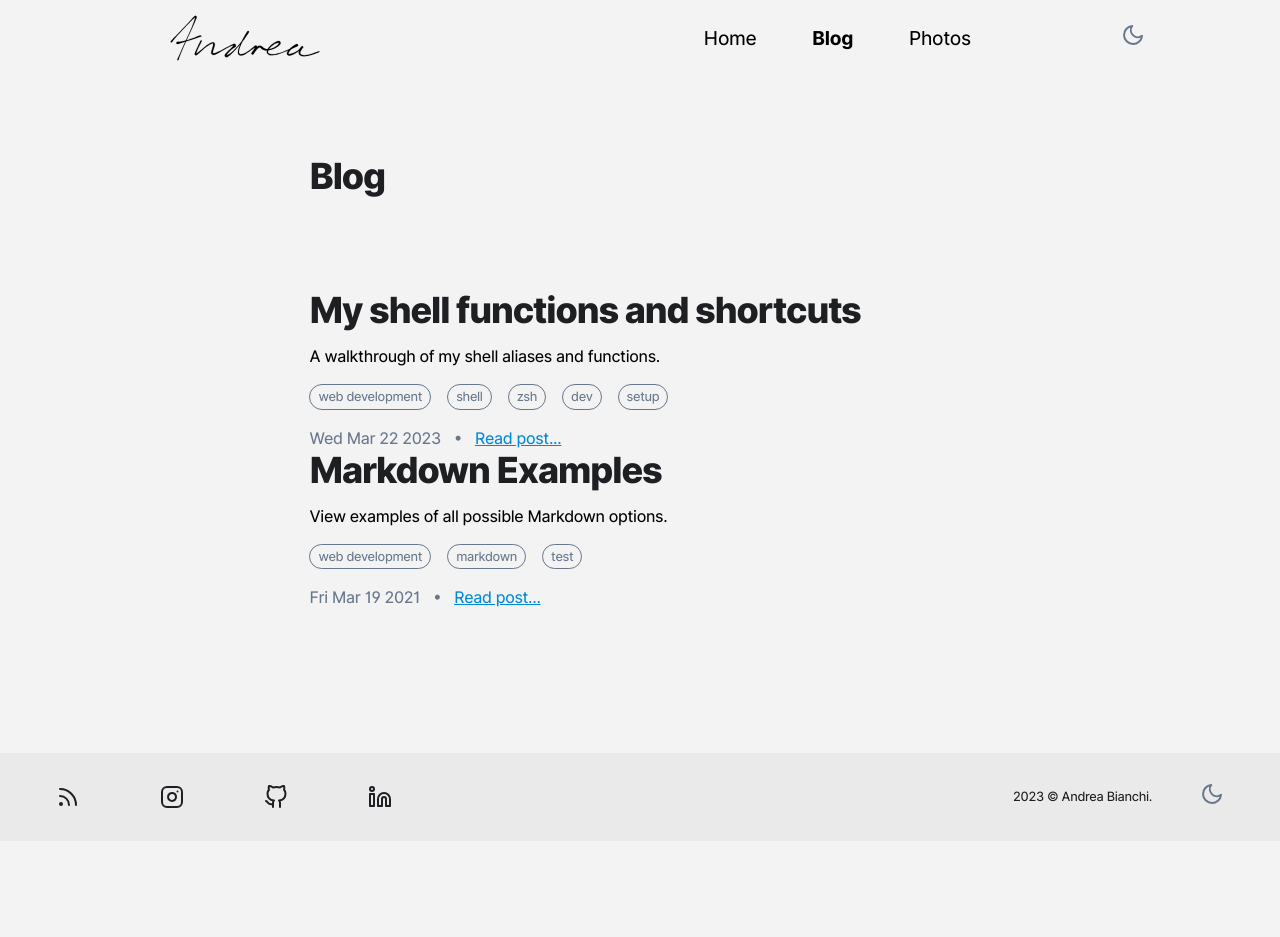
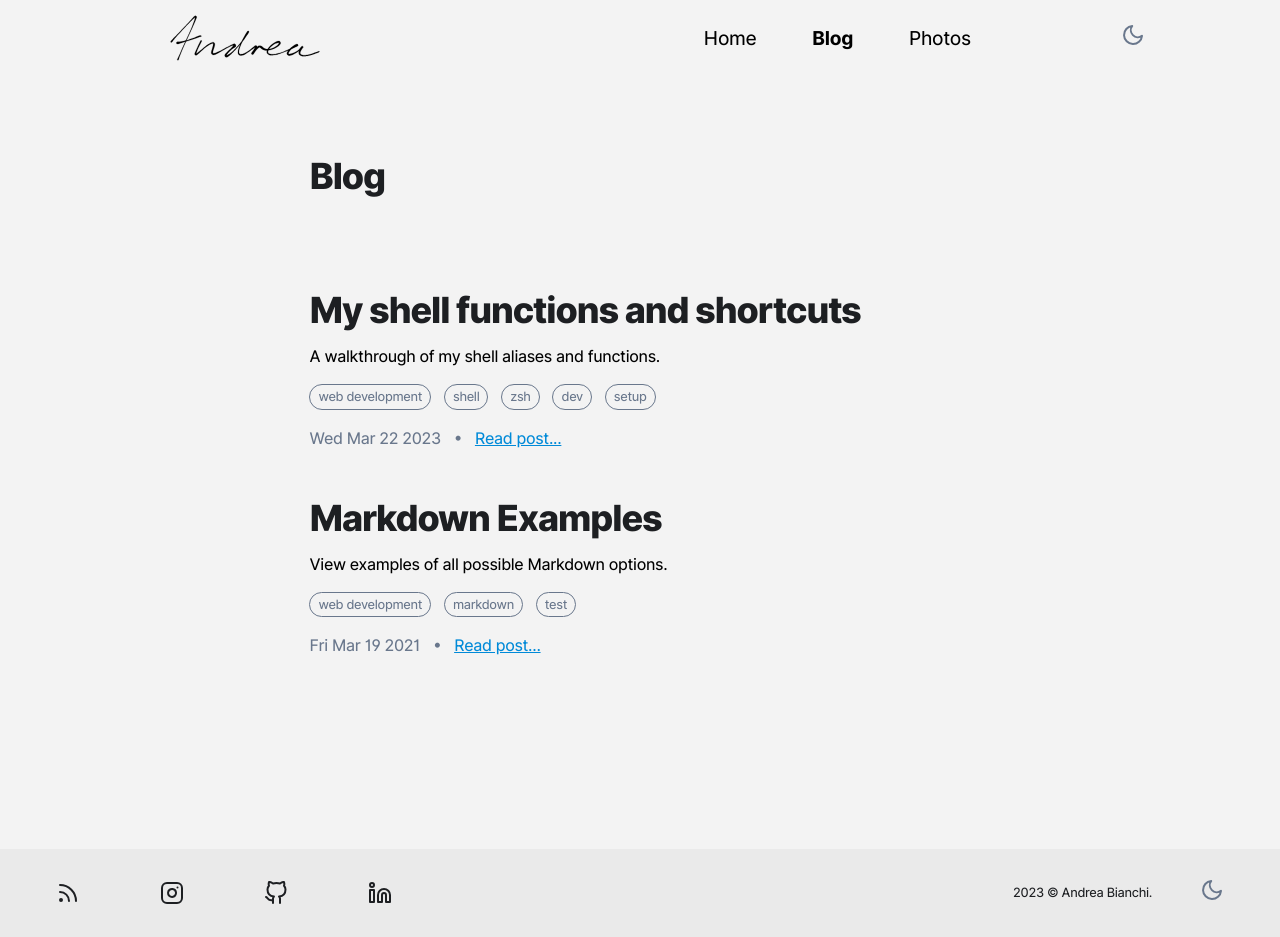
Before and after one commit to andreaiaia/blog, a Next.js app: page /posts in a window 1280 px wide. Before the commit the page ends 841 px from the top, so only its background shows below. Built offline with nearby package versions, Linux system fonts and the light colour scheme.

Commit message:
Adjust the style of the blog posts

```diff
--- a/components/Thumbnail/Post.module.scss
+++ b/components/Thumbnail/Post.module.scss
@@ -10,7 +10,7 @@
 
 .tags {
   display: flex;
-  gap: 1rem;
+  gap: 0.8rem;
   padding: 1rem 0;
 }
 
--- a/pages/posts/Blog.module.scss
+++ b/pages/posts/Blog.module.scss
@@ -60,6 +60,12 @@ $gap: 1rem;
   }
 }
 
+.posts {
+  & > li {
+    margin-bottom: 3rem;
+  }
+}
+
 .postContent {
   h1 {
     @include h1;
@@ -72,4 +78,21 @@ $gap: 1rem;
   h3 {
     @include h3;
   }
+
+  code {
+    background-color: $black;
+    color: $white;
+    padding: 0 4px;
+  }
+
+  pre {
+    margin: 2rem 0;
+    padding: 1rem;
+    background-color: $black;
+
+    & > code {
+      background-color: unset;
+      padding: unset;
+    }
+  }
 }
--- a/pages/posts/index.jsx
+++ b/pages/posts/index.jsx
@@ -18,8 +18,8 @@ const Blog = ({ allPostsData }) => {
       <section className={styles.titleContainer}>
         <h1>Blog</h1>
       </section>
-      <section className={styles.posts}>
-        <ul>
+      <section>
+        <ul className={styles.posts}>
           {allPostsData.map(
             ({ id, date, title, author, tag, description }, index) => (
               <li key={index}>
```
